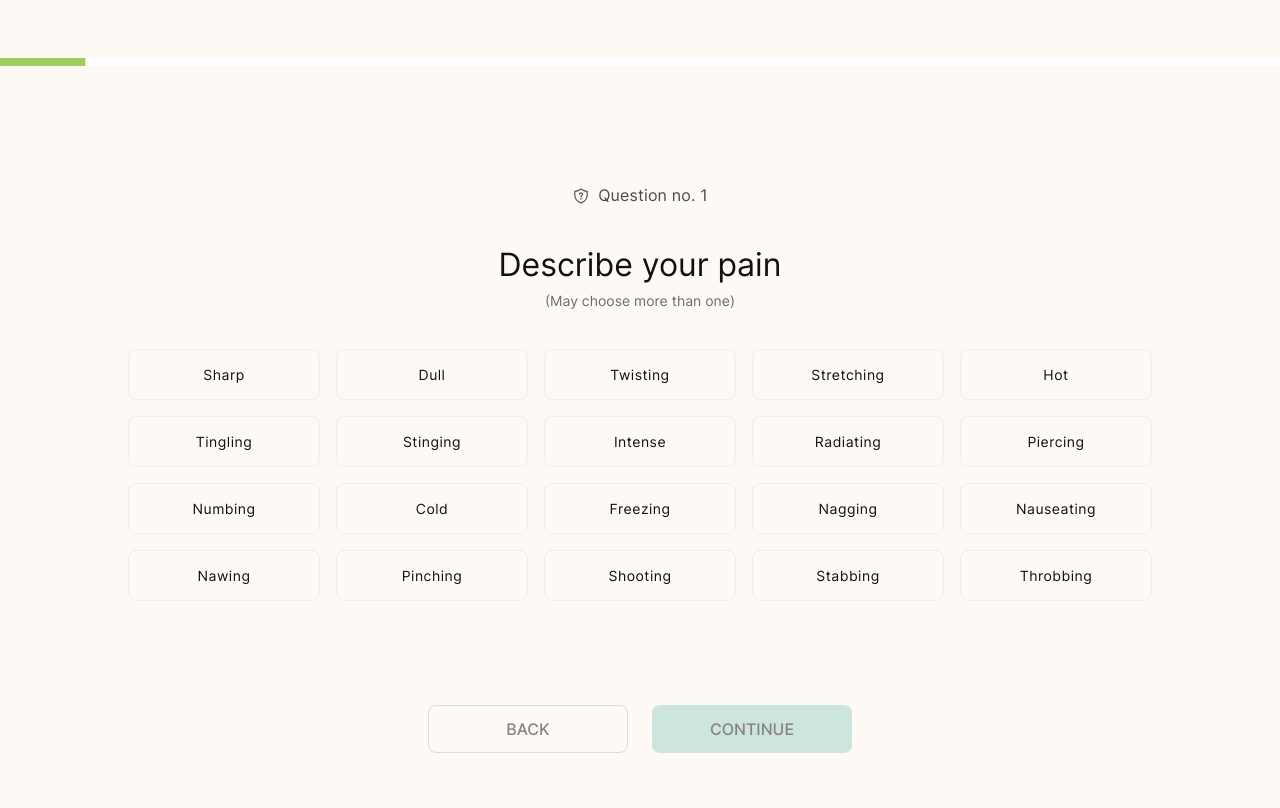
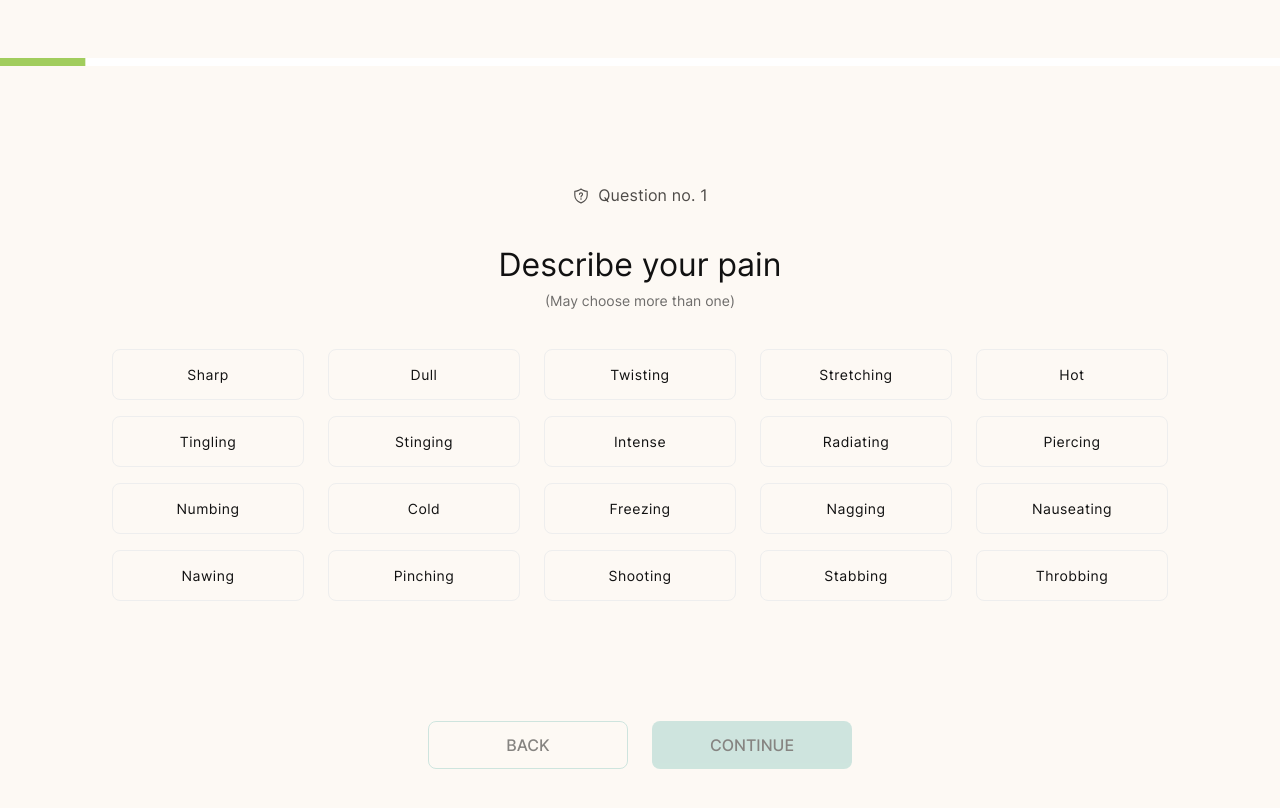
Before and after one commit to shahid37/formula-nextjs, a Next.js app: page /questionnaries/questionnaire in a window 1280 px wide. Shown: the top 808 px of the page. Built offline with nearby package versions, Linux system fonts and the light colour scheme.

Commit message:
minor spacing issue fixed

```diff
--- a/components/Selector/Selector.tsx
+++ b/components/Selector/Selector.tsx
@@ -126,8 +126,10 @@ const Selector: FC<SelectorProps> = ({
               onChange={(e) => setSliderValue(e.toString())}
             />
             <div className="flex mt-4 w-full items-center justify-between">
-              <p className="text-sm font-normal text-black ml-[-10px]">Mild</p>
-              <p className="text-sm font-normal text-black mr-[-10px]">
+              <p className="md:text-sm xs:text-xs font-normal text-black ml-[-10px]">
+                Mild
+              </p>
+              <p className="md:text-sm xs:text-xs text-black mr-[-10px]">
                 Extreme
               </p>
             </div>
@@ -168,7 +170,7 @@ const Selector: FC<SelectorProps> = ({
       {(type === "multi" || type === "single") && (
         <>
           {options && options?.length < 4 ? (
-            <div className="font-normal mx-auto flex xs:w-[100%] md:w-[100%] flex-wrap gap-4 justify-center items-center">
+            <div className="mx-auto flex xs:w-[100%] md:w-[100%] flex-wrap xs:gap-x-4 md:gap-x-6 justify-center items-center">
               {options?.map((item, index) => (
                 <button
                   onClick={() => {
@@ -185,9 +187,9 @@ const Selector: FC<SelectorProps> = ({
                       (options?.length === 2 || options?.length === 3)
                       ? "md:w-[242px] h-[56px]"
                       : "md:w-48 h-[51px]",
-                    (index > 0 || index < options.length - 1) && "mt-[16px]",
+                    (index > 0 || index < options.length - 1) && "mt-[0px]",
                     options?.length >= 3 && "h-[51px]",
-                    "font-normal xs:w-[100%] cursor-pointer text-black rounded-lg flex items-center tracking-[0.5px] justify-center py-4 border border-light-gray text-sm text-base"
+                    "mb-[16px] font-normal xs:w-[100%] cursor-pointer text-black rounded-lg flex items-center tracking-[0.5px] justify-center py-4 border border-light-gray text-sm text-base"
                   )}
                 >
                   {capitalizeFirstLetter(item)}
@@ -195,7 +197,7 @@ const Selector: FC<SelectorProps> = ({
               ))}
             </div>
           ) : (
-            <div className="mx-auto xs:w-[100%] md:w-[100%] flex-wrap gap-4 justify-center flex items-center">
+            <div className="mx-auto xs:w-[100%] md:w-[100%]  xs:gap-x-4 md:gap-x-6	flex-wrap justify-center flex items-center">
               {options?.map((item) => (
                 <button
                   onClick={() => {
@@ -213,7 +215,7 @@ const Selector: FC<SelectorProps> = ({
                       ? "md:w-[242px] h-[56px]"
                       : "md:w-48 h-[51px]",
                     options?.length >= 3 && "md:w-48 h-[51px]",
-                    "font-normal xs:w-[47%] cursor-pointer text-black rounded-lg flex items-center tracking-[0.5px] justify-center py-4 border border-light-gray text-sm text-base"
+                    "mb-[16px] font-normal xs:w-[47%] cursor-pointer text-black rounded-lg flex items-center tracking-[0.5px] justify-center py-4 border border-light-gray text-sm text-base"
                   )}
                 >
                   {capitalizeFirstLetter(item)}
--- a/pages/formula/index.jsx
+++ b/pages/formula/index.jsx
@@ -125,7 +125,7 @@ const FormulaDetail = () => {
           </div>
         ) : (
           <AppMainLayout>
-            <section className={`${commonClassNames} pt-[78px] `}>
+            <section className={`${commonClassNames} pt-[84px] `}>
               <div>
                 <h2 className="text-black text-[24px] leading-[29px] font-normal">
                   Hey, Edward
--- a/pages/questionnaries/questionnaire.tsx
+++ b/pages/questionnaries/questionnaire.tsx
@@ -218,7 +218,7 @@ const QuestionnairePage: FC<QuestionnairePageProps> = ({
         totalQuestions={15}
         className="fixed w-full top-0 left-0 right-0 pt-[48px] mt-[10px]"
       />
-      <Container className="xs:pt-[47px] md:pt-[100px] xl:pt-[122px] xs:pb-[32px] md:pb-[100px] xl:pb-[140px] 2xl:pb-[198px]">
+      <Container className="bg-brown xs:pt-[47px] md:pt-[100px] xl:pt-[122px] xs:pb-[32px] md:pb-[100px] xl:pb-[140px] 2xl:pb-[198px]">
         <div className="xs:max-w-[358px] xs:mr-auto xs:ml-0 md:ml-auto md:max-w-[400px] lg:max-w-[500px] mx-auto flex flex-col xs:justify-start md:justify-center xs:items-start md:items-center">
           <div className="flex flex-row justify-center items-center gap-x-2">
             <Image
@@ -231,16 +231,17 @@ const QuestionnairePage: FC<QuestionnairePageProps> = ({
               Question no. {state + 1}
             </p>
           </div>
-          <h3 className="xs:text-left md:text-center xs:mt-[26px] md:mt-[30px] lg:mt-[40px] xs:text-[32px] xs:leading-[39px] md:text-[28px] lg:text-[32px] leading-[38px] font-normal text-[#111111]">
+          <h3 className="xs:text-left md:text-center xs:mt-[27px] md:mt-[30px] lg:mt-[40px] xs:text-[32px] xs:leading-[39px] md:text-[28px] lg:text-[32px] leading-[38px] font-normal text-[#111111]">
             {data[state]?.question}
           </h3>
+          {data[state]?.type === QUESTION_TYPES.MULTIPLE_CHOICE &&
           <p className="max-w-[358px] text-[14px] font-normal leading-[17px] font-inter xs:text-left md:text-center mt-2 opacity-60 text-[#111111]">
             {data[state]?.type === QUESTION_TYPES.MULTIPLE_CHOICE
               ? "(May choose more than one)"
               : data[state]?.type === QUESTION_TYPES.RANGE
               ? "On a scale of 0 to 5 with zero being no pain and 5 being the worst pain ever"
               : null}
-          </p>
+          </p>}
         </div>
 
         <div className="max-w-[1272px] mx-auto justify-center flex flex-row xs:mt-[24px] md:mt-[40px]">
```
